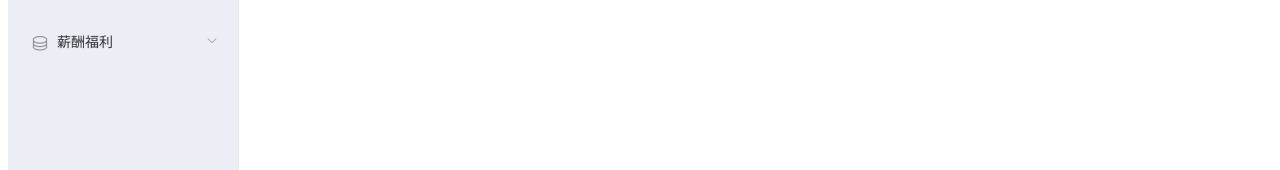
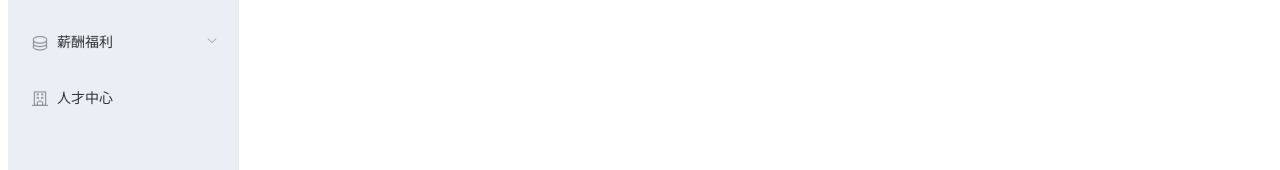
Before and after one commit to OneClickSys/starter, a Vue app: page /#/layout in a window 1280 px wide. Shown: the part 266-436 px from the top of the page. Built offline with nearby package versions, Linux system fonts and the light colour scheme.

Commit message:
add one route

```diff
--- a/src/router/router.js
+++ b/src/router/router.js
@@ -89,6 +89,15 @@ const constantRoutes = [
             { path: 'gjj', iconCls: 'el-icon-present', component: Blank, name: '公积金' }
         ]
     },
+    {
+        path: '/talents',
+        component: Home,
+        name: '',   // 表示没有子菜单，必须有一个child
+        iconCls: 'el-icon-school',
+        children: [
+            { path: '', component: Blank, name: '人才中心' }
+        ]
+    },
 ];
 
 // 创建 router 实例，然后传 `routes` 配置
```
